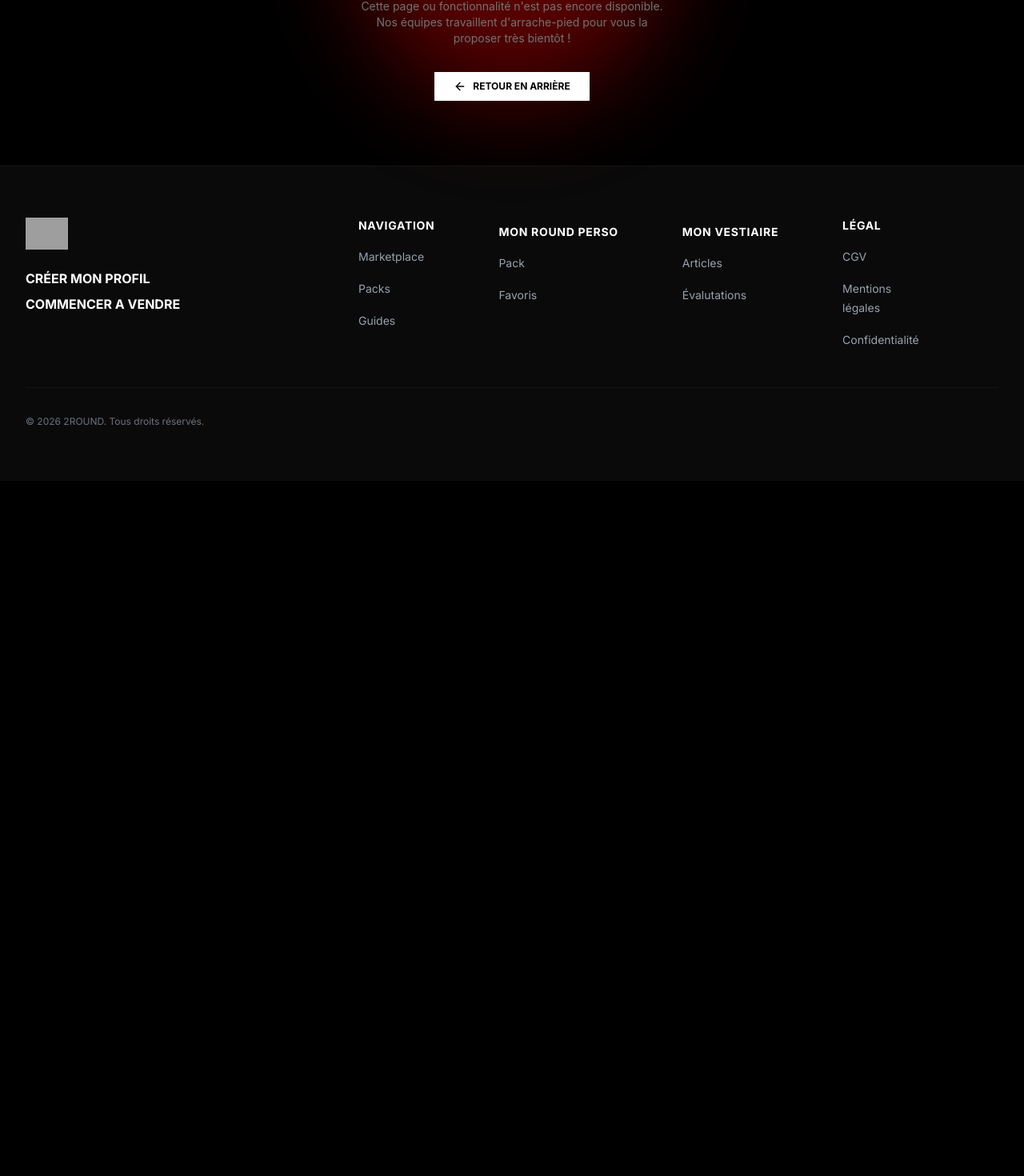
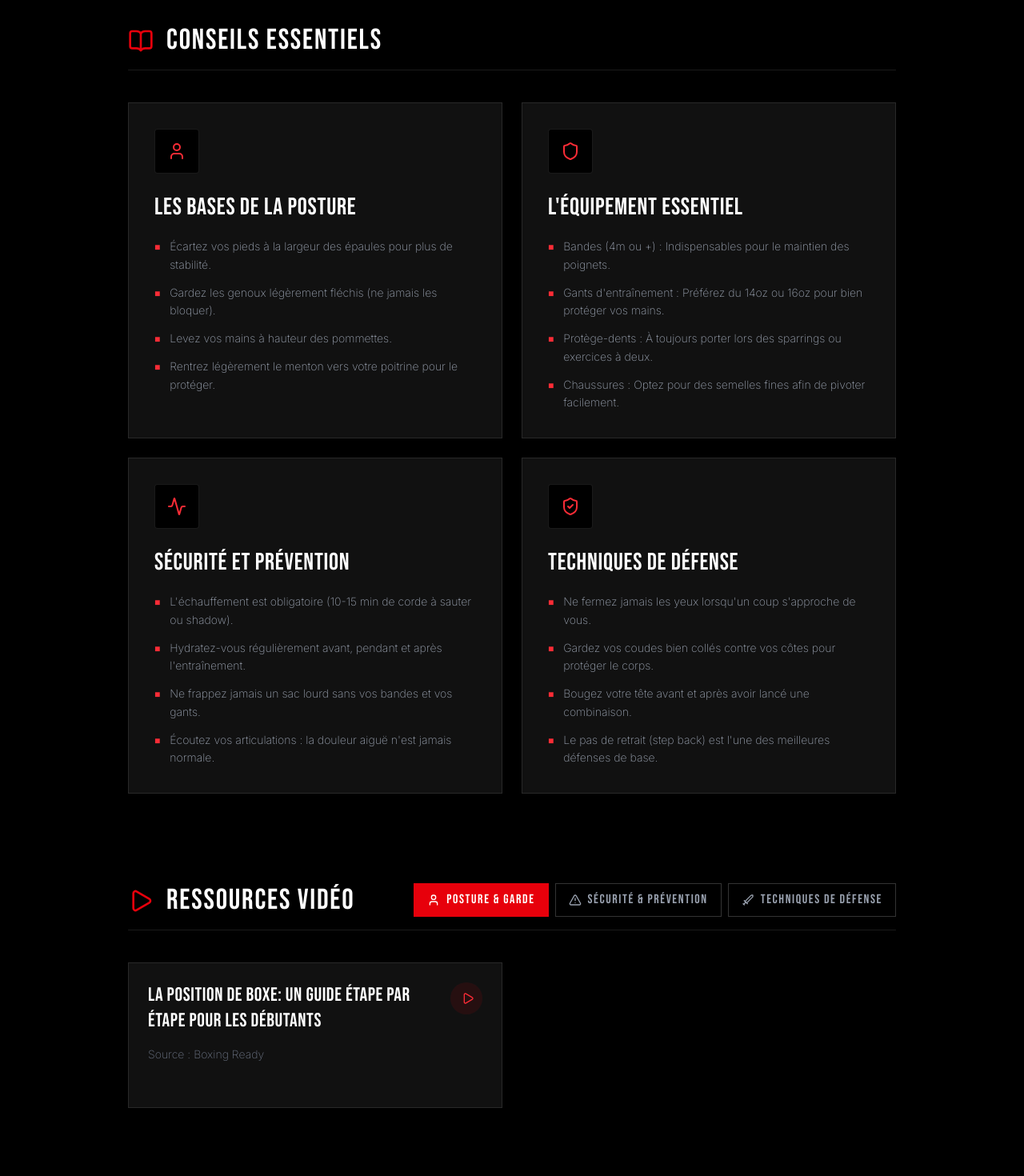
Before and after one commit to Marfael34/2Round, a React (Vite) app in the folder frontend/: page /guideadvice in a window 1280 px wide. Shown: the part 353-1823 px from the top of the page at 80% size. Before the commit the page ends 954 px from the top, so only its background shows below. Built offline with nearby package versions, Linux system fonts and the light colour scheme; grey boxes are pictures that could not be loaded.

Commit message:
Add the getting started guide

```diff
--- /dev/null
+++ b/frontend/get_vids.mjs
@@ -0,0 +1,36 @@
+import https from 'https';
+
+https.get('https://lite.duckduckgo.com/lite/?q=youtube+boxing+stance+tutorial', (res) => {
+  let data = '';
+  res.on('data', chunk => data += chunk);
+  res.on('end', () => {
+    const matches = data.match(/youtube\.com%2Fwatch%3Fv%3D([^&]+)/g);
+    if(matches) {
+      console.log('Posture:', matches.map(m => m.replace('youtube.com%2Fwatch%3Fv%3D', '')).slice(0, 3));
+    } else {
+      console.log('No posture matches');
+    }
+  });
+});
+
+https.get('https://lite.duckduckgo.com/lite/?q=youtube+boxing+how+to+wrap+hands', (res) => {
+  let data = '';
+  res.on('data', chunk => data += chunk);
+  res.on('end', () => {
+    const matches = data.match(/youtube\.com%2Fwatch%3Fv%3D([^&]+)/g);
+    if(matches) {
+      console.log('Wrap:', matches.map(m => m.replace('youtube.com%2Fwatch%3Fv%3D', '')).slice(0, 3));
+    }
+  });
+});
+
+https.get('https://lite.duckduckgo.com/lite/?q=youtube+boxing+defense+tutorial', (res) => {
+  let data = '';
+  res.on('data', chunk => data += chunk);
+  res.on('end', () => {
+    const matches = data.match(/youtube\.com%2Fwatch%3Fv%3D([^&]+)/g);
+    if(matches) {
+      console.log('Defense:', matches.map(m => m.replace('youtube.com%2Fwatch%3Fv%3D', '')).slice(0, 3));
+    }
+  });
+});
--- a/frontend/src/components/Guide/Advice.jsx
+++ b/frontend/src/components/Guide/Advice.jsx
@@ -1,11 +1,166 @@
-import InProgress from '../InProgress/InProgress'
+import { useState } from 'react';
+import { BookOpen, Shield, ShieldCheck, Sword, User, Play, Activity, AlertTriangle } from 'lucide-react';
 
-const Advice = () => {
+const adviceGuides = [
+  {
+    title: "Les Bases de la Posture",
+    tips: [
+      "Écartez vos pieds à la largeur des épaules pour plus de stabilité.",
+      "Gardez les genoux légèrement fléchis (ne jamais les bloquer).",
+      "Levez vos mains à hauteur des pommettes.",
+      "Rentrez légèrement le menton vers votre poitrine pour le protéger."
+    ],
+    icon: <User className="w-6 h-6 text-red-500" />
+  },
+  {
+    title: "L'Équipement Essentiel",
+    tips: [
+      "Bandes (4m ou +) : Indispensables pour le maintien des poignets.",
+      "Gants d'entraînement : Préférez du 14oz ou 16oz pour bien protéger vos mains.",
+      "Protège-dents : À toujours porter lors des sparrings ou exercices à deux.",
+      "Chaussures : Optez pour des semelles fines afin de pivoter facilement."
+    ],
+    icon: <Shield className="w-6 h-6 text-red-500" />
+  },
+  {
+    title: "Sécurité et Prévention",
+    tips: [
+      "L'échauffement est obligatoire (10-15 min de corde à sauter ou shadow).",
+      "Hydratez-vous régulièrement avant, pendant et après l'entraînement.",
+      "Ne frappez jamais un sac lourd sans vos bandes et vos gants.",
+      "Écoutez vos articulations : la douleur aiguë n'est jamais normale."
+    ],
+    icon: <Activity className="w-6 h-6 text-red-500" />
+  },
+  {
+    title: "Techniques de Défense",
+    tips: [
+      "Ne fermez jamais les yeux lorsqu'un coup s'approche de vous.",
+      "Gardez vos coudes bien collés contre vos côtes pour protéger le corps.",
+      "Bougez votre tête avant et après avoir lancé une combinaison.",
+      "Le pas de retrait (step back) est l'une des meilleures défenses de base."
+    ],
+    icon: <ShieldCheck className="w-6 h-6 text-red-500" />
+  }
+];
+
+const videoCategories = [
+  { id: 'posture', label: 'Posture & Garde', icon: <User className="w-4 h-4 mr-2" /> },
+  { id: 'safety', label: 'Sécurité & Prévention', icon: <AlertTriangle className="w-4 h-4 mr-2" /> },
+  { id: 'defense', label: 'Techniques de Défense', icon: <Sword className="w-4 h-4 mr-2" /> }
+];
+
+// Liens directs vers YouTube
+const videos = {
+  posture: [
+    { title: "La position de boxe: Un guide étape par étape pour les débutants", url: "https://www.youtube.com/watch?v=7G-MWsjC6xE", channel: "Boxing Ready" }
+  ],
+  safety: [
+    { title: "How to Wrap Hands (The Best Way)", url: "https://www.youtube.com/watch?v=CMS_ni5lEs4", channel: "Tony Jeffries" }
+  ],
+  defense: [
+    { title: "Boxing Defense 101", url: "https://www.youtube.com/watch?v=0XpEc7Qk9bk", channel: "BOWING FACTORY TV" },
+  ]
+};
+
+export default function Advice() {
+  const [activeTab, setActiveTab] = useState('posture');
+
   return (
-    <div>
-        <InProgress pageName="Conseils" />
+    <div className="min-h-screen bg-black text-white py-16 px-4 sm:px-6 lg:px-8 font-inter">
+      {/* Hero Section */}
+      <div className="max-w-[960px] mx-auto text-center mb-24 mt-8">
+        <h1 className="font-bebas text-6xl md:text-8xl uppercase tracking-widest text-white mb-10">
+          Guide de <span className="text-red-600">Démarrage</span>
+        </h1>
+        <p className="max-w-2xl mx-auto text-lg font-light text-gray-400">
+          Maîtrisez les fondamentaux, apprenez à vous protéger et progressez en toute sécurité grâce à nos ressources pour débutants.
+        </p>
+      </div>
+
+      <div className="max-w-[960px] mx-auto space-y-28">
+        {/* Conseils Essentiels */}
+        <section>
+          <div className="flex items-center space-x-4 mb-10 pb-4 border-b border-white/10">
+            <BookOpen className="w-8 h-8 text-red-600" />
+            <h2 className="font-bebas text-4xl tracking-wider text-white uppercase">Conseils Essentiels</h2>
+          </div>
+
+          <div className="grid grid-cols-1 md:grid-cols-2 gap-6">
+            {adviceGuides.map((guide, idx) => (
+              <div
+                key={idx}
+                className="group relative bg-[#111] border border-white/10 p-8 hover:border-red-600/50 transition-all duration-300 flex flex-col"
+              >
+                <div className="mb-6 flex items-center justify-center w-14 h-14 bg-black border border-white/10 rounded-sm group-hover:border-red-600/50 transition-colors">
+                  {guide.icon}
+                </div>
+                <h3 className="font-bebas text-3xl tracking-wide text-white mb-5 uppercase">{guide.title}</h3>
+                <ul className="space-y-3 grow">
+                  {guide.tips.map((tip, i) => (
+                    <li key={i} className="flex items-start">
+                      <span className="text-red-500 mr-3 mt-1 text-xs">■</span>
+                      <span className="text-gray-400 text-sm font-light leading-relaxed">{tip}</span>
+                    </li>
+                  ))}
+                </ul>
+              </div>
+            ))}
+          </div>
+        </section>
+
+        {/* Liens Vidéo */}
+        <section className="pb-20">
+          <div className="flex flex-col md:flex-row md:items-end justify-between mb-10 pb-4 border-b border-white/10 gap-6">
+            <div className="flex items-center space-x-4">
+              <Play className="w-8 h-8 text-red-600" />
+              <h2 className="font-bebas text-4xl tracking-wider text-white uppercase">Ressources Vidéo</h2>
+            </div>
+
+            <div className="flex flex-wrap gap-2">
+              {videoCategories.map((cat) => (
+                <button
+                  key={cat.id}
+                  onClick={() => setActiveTab(cat.id)}
+                  className={`flex items-center px-4 py-2 font-bebas tracking-widest uppercase transition-all duration-200 border ${
+                    activeTab === cat.id
+                      ? 'bg-red-600 border-red-600 text-white'
+                      : 'bg-black border-white/20 text-gray-400 hover:text-white hover:border-white/50'
+                  }`}
+                >
+                  {cat.icon}
+                  {cat.label}
+                </button>
+              ))}
+            </div>
+          </div>
+
+          <div className="grid grid-cols-1 md:grid-cols-2 gap-6">
+            {videos[activeTab].map((video, idx) => (
+              <a
+                key={idx}
+                href={video.url}
+                target="_blank"
+                rel="noopener noreferrer"
+                className="bg-[#111] border border-white/10 p-6 group flex flex-col hover:border-red-600/50 transition-colors cursor-pointer"
+              >
+                <div className="flex justify-between items-start mb-4">
+                  <h3 className="font-bebas text-2xl tracking-wide text-white uppercase group-hover:text-red-500 transition-colors pr-4">
+                    {video.title}
+                  </h3>
+                  <div className="w-10 h-10 rounded-full bg-red-600/10 flex items-center justify-center group-hover:bg-red-600 transition-colors shrink-0">
+                    <Play className="w-4 h-4 text-red-500 group-hover:text-white transition-colors ml-1" />
+                  </div>
+                </div>
+                <p className="text-gray-500 text-sm font-light mt-auto">Source : {video.channel}</p>
+                <div className="text-red-500 text-xs font-bold uppercase tracking-widest mt-4 opacity-0 group-hover:opacity-100 transition-opacity">
+                  Visionner sur YouTube &rarr;
+                </div>
+              </a>
+            ))}
+          </div>
+        </section>
+      </div>
     </div>
-  )
+  );
 }
-
-export default Advice
--- a/frontend/src/components/Guide/GuideSize.jsx
+++ b/frontend/src/components/Guide/GuideSize.jsx
@@ -2,7 +2,7 @@ import { useState, useEffect } from "react";
 import { useNavigate } from "react-router-dom";
 import { X, ChevronDown, ChevronUp } from "lucide-react";
 import { API_URL } from "../../constants/apiConstante";
-import { IMG_ILLU_GLOVES1, IMG_ILLU_GLOVES2, IMG_ILLU_HELMET, IMG_ILLU_BANDAGE } from "../../constants/appConstante";
+import { IMG_ILLU_GLOVES1, IMG_ILLU_GLOVES2, IMG_ILLU_HELMET, IMG_ILLU_BANDAGE, IMG_ILLU_SHOES1, IMG_ILLU_SHOES2 } from "../../constants/appConstante";
 
 const GuideSize = () => {
   const navigate = useNavigate();
@@ -59,7 +59,7 @@ const GuideSize = () => {
     if (category === "GANTS") return genderStr === "homme" ? IMG_ILLU_GLOVES1 : IMG_ILLU_GLOVES2;
     if (category === "BANDES") return IMG_ILLU_BANDAGE;
     if (category === "CASQUE") return IMG_ILLU_HELMET;
-    if (category === "CHAUSSURES") return genderStr === "homme" ? IMG_ILLU_GLOVES1 : IMG_ILLU_GLOVES2; // Fallback pour chaussures si manquantes
+    if (category === "CHAUSSURES") return genderStr === "homme" ? IMG_ILLU_SHOES1 : IMG_ILLU_SHOES2;
     return IMG_ILLU_GLOVES1;
   };
 
--- a/frontend/src/constants/appConstante.js
+++ b/frontend/src/constants/appConstante.js
@@ -27,6 +27,9 @@ export const IMG_ILLU_GLOVES2 = `${IMAGE_URL}/illustration/gants_2.webp`
 export const IMG_ILLU_HELMET = `${IMAGE_URL}/illustration/casque.webp`
 export const IMG_ILLU_BANDAGE = `${IMAGE_URL}/illustration/bandage.webp`
 export const IMG_BOXER_ANATOMY = `${IMAGE_URL}/illustration/boxer_anatomy.png`
+export const IMG_ILLU_SHOES1 = `${IMAGE_URL}/illustration/chaussure_1.webp`
+export const IMG_ILLU_SHOES2 = `${IMAGE_URL}/illustration/chaussure_2.webp`
+
 
 
 
```
Also changed, not shown: 2 other files (tests, documents, lock files or other folders).
